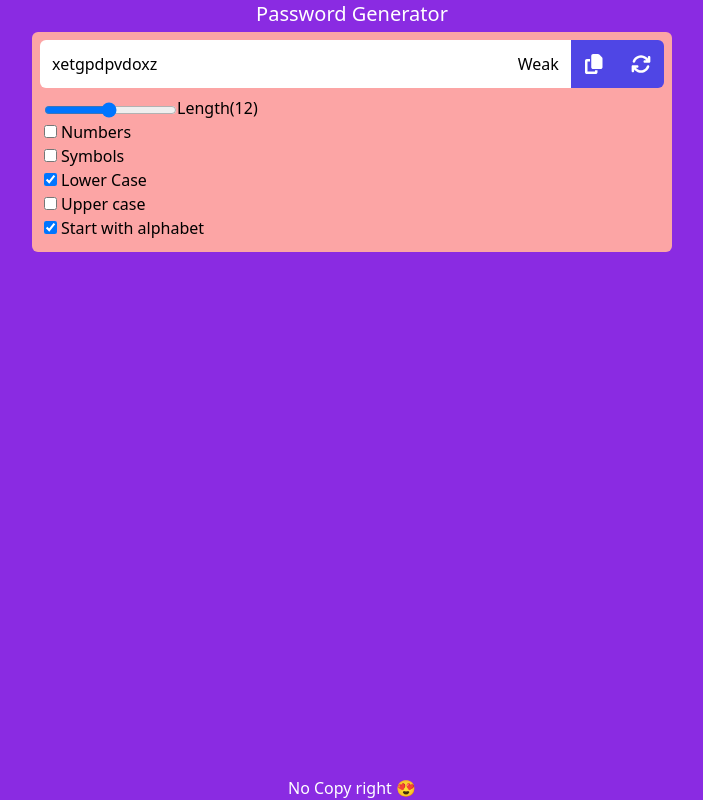
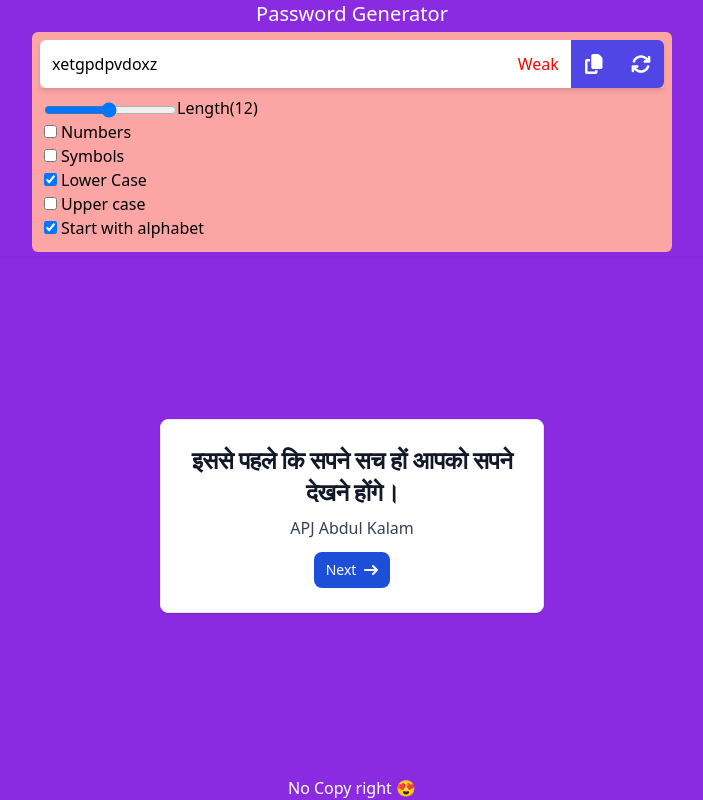
Before and after one commit to piyushmbm45/password_generator, a React (Vite) app: page / in a window 1280 px wide. Shown: the whole page, without its empty margins (288-991 px from the left). Built offline with nearby package versions, Linux system fonts and the light colour scheme; no server answers.

Commit message:
motivational quote added

```diff
--- a/src/App.tsx
+++ b/src/App.tsx
@@ -1,4 +1,5 @@
 import { Gen } from './Gen';
+import { Quote } from './Quote';
 
 export default function App() {
   return (
@@ -8,6 +9,7 @@
           <h1 className="text-white text-xl text-center">Password Generator</h1>
           <Gen />
         </div>
+        <Quote />
         <div className=" ">
           <Footer />
         </div>
--- a/src/Gen.tsx
+++ b/src/Gen.tsx
@@ -45,9 +45,9 @@
   };
 
   return (
-    <div className=" flex justify-center">
+    <div className=" flex justify-center shadow-sm">
       <div className="rounded-md bg-red-300 text-center m-1 p-1 w-1/2 h-auto">
-        <div className=" m-1 flex justify-center mb-2">
+        <div className=" m-1 flex justify-center mb-2 shadow-md">
           <input
             type="text"
             className="rounded-l-md p-3 w-1/2 md:w-11/12"
@@ -55,7 +55,19 @@
             value={password}
             onChange={(e) => setPassword(e.target.value)}
           ></input>
-          <span className=" bg-white p-3">{strength}</span>
+          <span
+            className=" bg-white p-3"
+            style={{
+              color:
+                strength === 'Weak'
+                  ? 'red'
+                  : strength === 'Moderate'
+                  ? 'orange'
+                  : 'green',
+            }}
+          >
+            {strength}
+          </span>
           <button
             className="bg-indigo-600 p-3 w-1/2 md:w-1/12"
             onClick={onClickCopy}
--- /dev/null
+++ b/src/Quote.tsx
@@ -0,0 +1,76 @@
+import { useEffect, useState } from 'react';
+
+export function Quote() {
+  const [quotes, setQuotes] = useState([]);
+  const [currQuote, setCurrQuote] = useState({
+    text: 'इससे पहले कि सपने सच हों आपको सपने देखने होंगे।',
+    author: 'APJ Abdul Kalam',
+  });
+
+  useEffect(() => {
+    getQuotes();
+  }, []);
+
+  const getQuotes = () => {
+    setQuotes([]);
+    fetch('https://type.fit/api/quotes')
+      .then(function (response) {
+        return response.json();
+      })
+      .then((data) => {
+        setQuotes(data);
+      })
+      .catch(() => {});
+  };
+
+  const onClick = () => {
+    document.body.setAttribute(
+      'style',
+      `background-color: rgb(${getRandomNum(0, 255)}, ${getRandomNum(
+        0,
+        255
+      )}, ${getRandomNum(0, 255)})`
+    );
+    const quotesLength = quotes.length;
+    setCurrQuote(quotes[Math.floor(Math.random() * quotesLength)]);
+  };
+
+  return (
+    <div className=" flex justify-center">
+      <div className="max-w-sm p-6 bg-white border border-gray-200 rounded-lg shadow dark:bg-gray-800 dark:border-gray-700">
+        <h5 className="mb-2 text-2xl font-bold tracking-tight text-gray-900 dark:text-white">
+          {currQuote.text}
+        </h5>
+        <p className="mb-3 font-normal text-gray-700 dark:text-gray-400">
+          {currQuote.author.split(',')[0]}
+        </p>
+
+        <button
+          onClick={onClick}
+          className="inline-flex items-center px-3 py-2 text-sm font-medium text-center text-white bg-blue-700 rounded-lg hover:bg-blue-800 focus:ring-4 focus:outline-none focus:ring-blue-300 dark:bg-blue-600 dark:hover:bg-blue-700 dark:focus:ring-blue-800"
+        >
+          Next
+          <svg
+            className="w-3.5 h-3.5 ml-2"
+            aria-hidden="true"
+            xmlns="http://www.w3.org/2000/svg"
+            fill="none"
+            viewBox="0 0 14 10"
+          >
+            <path
+              stroke="currentColor"
+              strokeLinecap="round"
+              strokeLinejoin="round"
+              strokeWidth="2"
+              d="M1 5h12m0 0L9 1m4 4L9 9"
+            />
+          </svg>
+        </button>
+      </div>
+    </div>
+  );
+}
+
+const getRandomNum = (min: number, max: number) => {
+  return Math.floor(Math.random() * (max - min) + min);
+};
```
